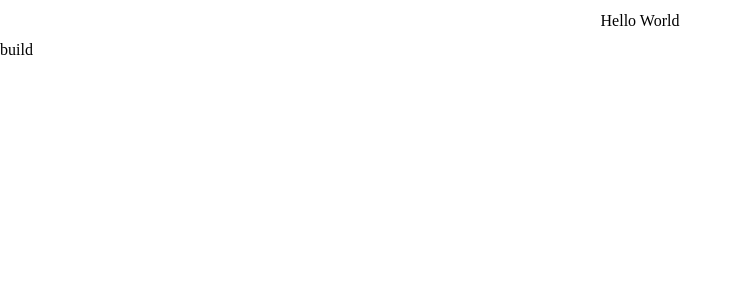
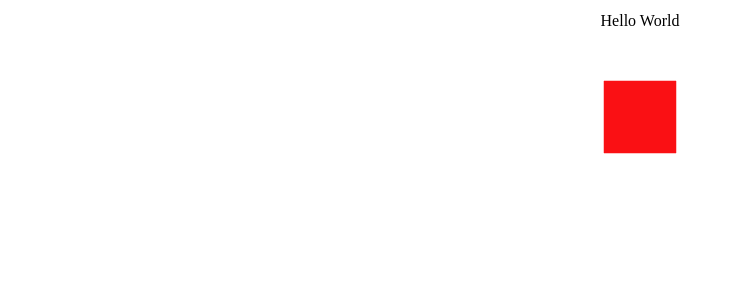
Before and after one commit to rqphy/Builder, a React (Vite) app: page /build in a window 1280 px wide. Shown: the top 300 px of the page, without its empty margins (0-741 px from the left). Built offline with nearby package versions, Linux system fonts and the light colour scheme.

Commit message:
:sparkles: create experience component

```diff
--- /dev/null
+++ b/src/components/experience/experience.jsx
@@ -0,0 +1,27 @@
+import { Canvas } from "@react-three/fiber"
+import { BoxGeometry } from "three"
+
+export default function Experience() {
+	return (
+		<Canvas
+			shadows
+			camera={{
+				fov: 45,
+				near: 0.1,
+				far: 200,
+				position: [0, 0, 3],
+			}}
+		>
+			<directionalLight
+				position={[3, 2, 4]}
+				intensity={1}
+				color={"#e8dfdd"}
+			/>
+			<ambientLight intensity={0.2} />
+			<mesh>
+				<boxGeometry />
+				<meshBasicMaterial color={"red"} />
+			</mesh>
+		</Canvas>
+	)
+}
--- a/src/routes/build/build.jsx
+++ b/src/routes/build/build.jsx
@@ -1,3 +1,9 @@
+import Experience from "../../components/experience/experience"
+
 export default function Build() {
-	return <div>build</div>
+	return (
+		<div className="Build">
+			<Experience />
+		</div>
+	)
 }
```
